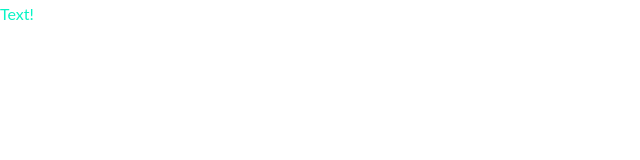
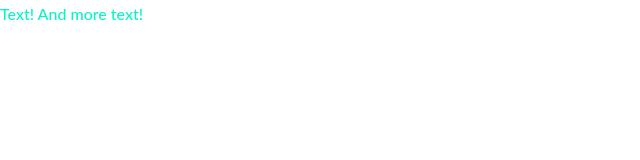
Before and after one commit to JejuHime/moregitpract, a plain HTML site: page index.htm in a window 1280 px wide. Shown: the full height of the page, 0-640 px from the left. Drawn offline with Linux system fonts and the light colour scheme.

Commit message:
added more text to index

```diff
--- a/index.htm
+++ b/index.htm
@@ -4,6 +4,6 @@
 <link rel="stylesheet" href="style.css">
 </head>
 <body>
-Text!
+Text! And more text!
 </body>
 </html>
--- a/style.css
+++ b/style.css
@@ -3,7 +3,7 @@ body, html{
 	margin:0;
 	font-size:16px;
 	font-family:"Lato", sans-serif;
-	font-weight:400;
+	font-weight:500;
 	line-height:1.8em;
 	color:#07F4C5;
 }
```
